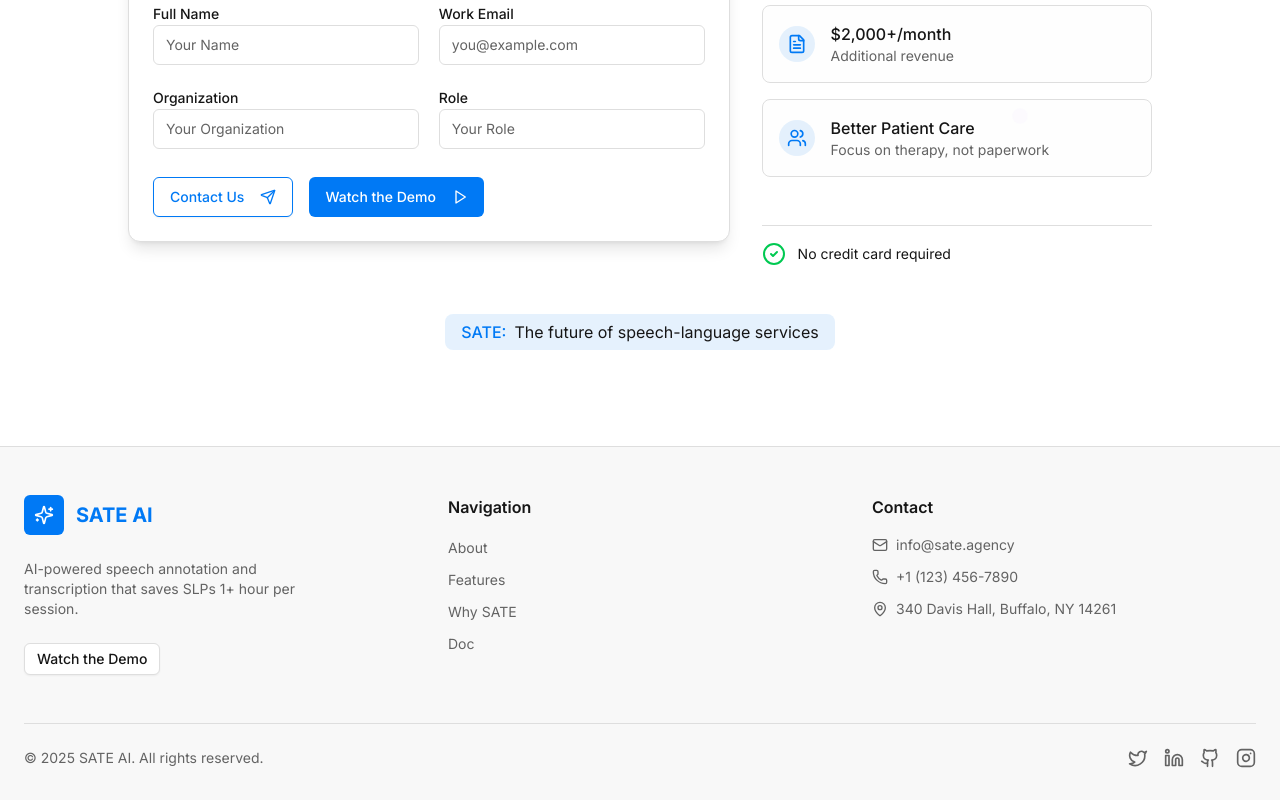
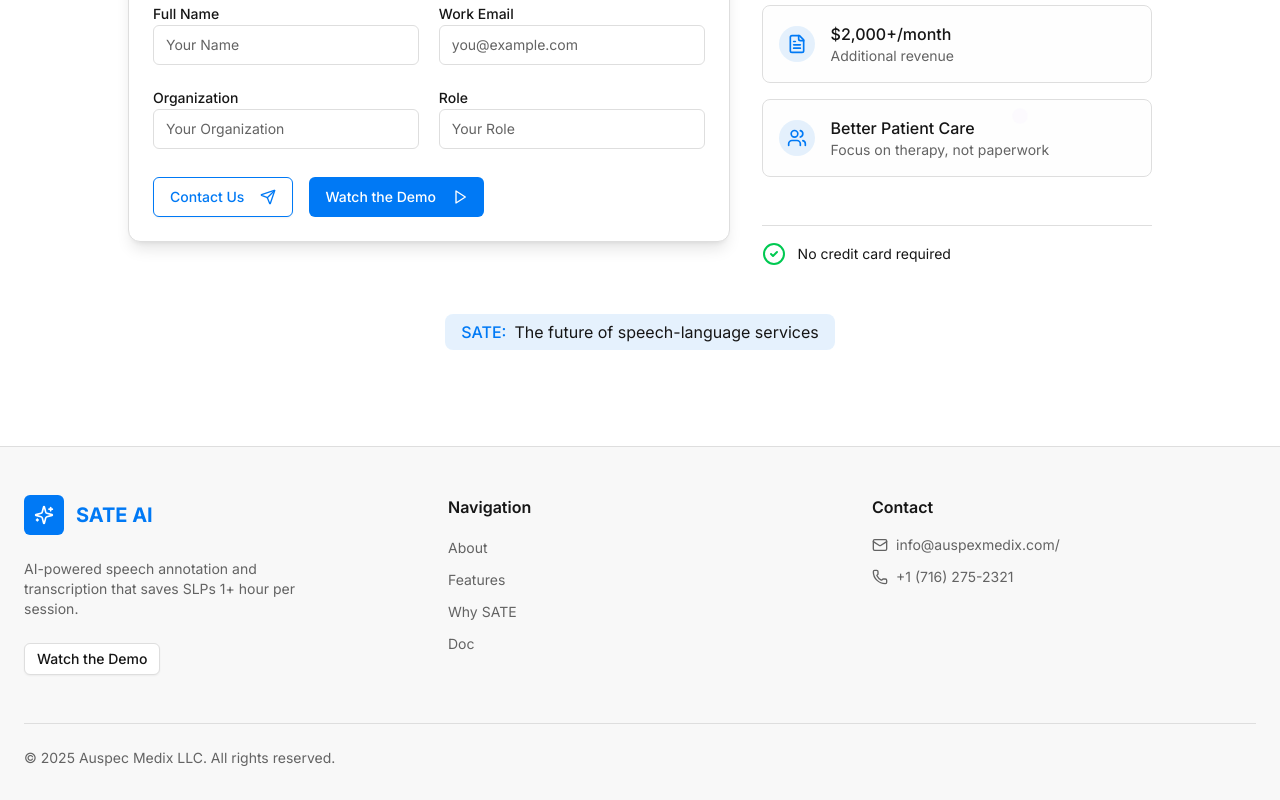
Before and after one commit to hoanglongraspi/sate_landing, a React (Vite) app: page / in a window 1280 px wide. Shown: the part 6476-7276 px from the top of the page. Built offline with nearby package versions, Linux system fonts and the light colour scheme.

Commit message:
footer_update

```diff
--- a/src/components/layout/Footer.tsx
+++ b/src/components/layout/Footer.tsx
@@ -63,19 +63,19 @@
               <li>
                 <a href="mailto:info@sate.ai" className="text-sm text-muted-foreground hover:text-primary transition-colors flex items-center gap-2">
                   <Mail className="h-4 w-4" />
-                  <span>info@sate.agency</span>
+                  <span>info@auspexmedix.com/</span>
                 </a>
               </li>
               <li>
                 <a href="tel:+11234567890" className="text-sm text-muted-foreground hover:text-primary transition-colors flex items-center gap-2">
                   <Phone className="h-4 w-4" />
-                  <span>+1 (123) 456-7890</span>
+                  <span>+1 (716) 275-2321</span>
                 </a>
               </li>
-              <li className="text-sm text-muted-foreground flex items-start gap-2">
+              {/* <li className="text-sm text-muted-foreground flex items-start gap-2">
                 <MapPin className="h-4 w-4 mt-0.5 flex-shrink-0" />
                 <span>340 Davis Hall, Buffalo, NY 14261</span>
-              </li>
+              </li> */}
             </ul>
           </div>
         </div>
@@ -86,11 +86,11 @@
         {/* Bottom section */}
         <div className="flex flex-col md:flex-row items-center justify-between gap-4">
           <div className="text-sm text-muted-foreground">
-            © {currentYear} SATE AI. All rights reserved.
+            © {currentYear} Auspec Medix LLC. All rights reserved.
           </div>
 
           {/* Social media */}
-          <div className="flex items-center gap-4">
+          {/* <div className="flex items-center gap-4">
             {social.map((item) => (
               <a
                 key={item.name}
@@ -101,7 +101,7 @@
                 <item.icon className="h-5 w-5" />
               </a>
             ))}
-          </div>
+          </div> */}
         </div>
       </div>
     </footer>
```
